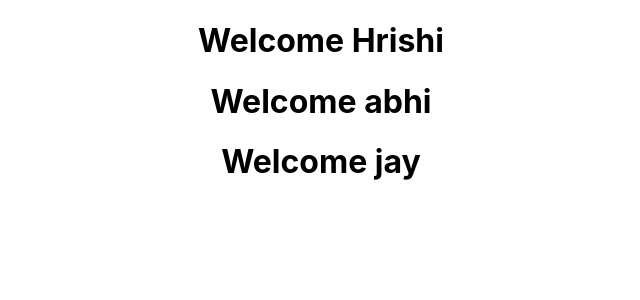
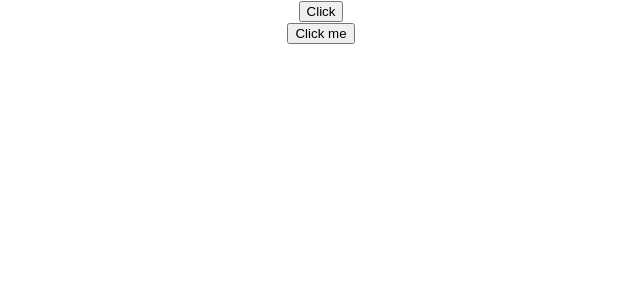
Before and after one commit to hrishi123-cpu/react-practice, a React (Create React App) app: page / in a window 1280 px wide. Shown: the top 300 px of the page, without its empty margins (319-959 px from the left). Built offline with nearby package versions, Linux system fonts and the light colour scheme.

Commit message:
Event Handling Click Event

```diff
--- a/src/App.js
+++ b/src/App.js
@@ -5,6 +5,9 @@
 import Hello from './components/Hello'
 import Message from './components/Message'
 import Count from './components/Counter'
+import FunctionClick from './components/FunctionClick';
+import ClassClick from './components/ClassClick';
+
 
 class App extends Component{
     render(){
@@ -23,11 +26,14 @@
       </Greet> */}
       {/* <Greet name="jay" heroname="thor"></Greet> */}
 
-
+{/*
       <Welcome name="Hrishi"></Welcome>
       <Welcome name=" abhi"></Welcome>
-      <Welcome name="jay"></Welcome>
+      <Welcome name="jay"></Welcome> */}
       {/* <Hello></Hello> */}
+
+      <FunctionClick></FunctionClick>
+      <ClassClick></ClassClick>
 
 
     </div>
--- /dev/null
+++ b/src/components/ClassClick.js
@@ -0,0 +1,16 @@
+import React, { Component } from 'react'
+
+ class ClassClick extends Component {
+     clickHandler(){
+         console.log("Clicked button")
+     }
+    render() {
+        return (
+            <div>
+                <button onClick={this.clickHandler}>Click me</button>
+            </div>
+        )
+    }
+}
+
+export default ClassClick
--- /dev/null
+++ b/src/components/FunctionClick.js
@@ -0,0 +1,15 @@
+import React from 'react'
+
+function FunctionClick() {
+
+    function clickHandler(){
+        console.log("Button clicked")
+    }
+    return (
+        <div>
+            <button onClick={clickHandler}> Click</button>
+        </div>
+    )
+}
+
+export default FunctionClick
```
